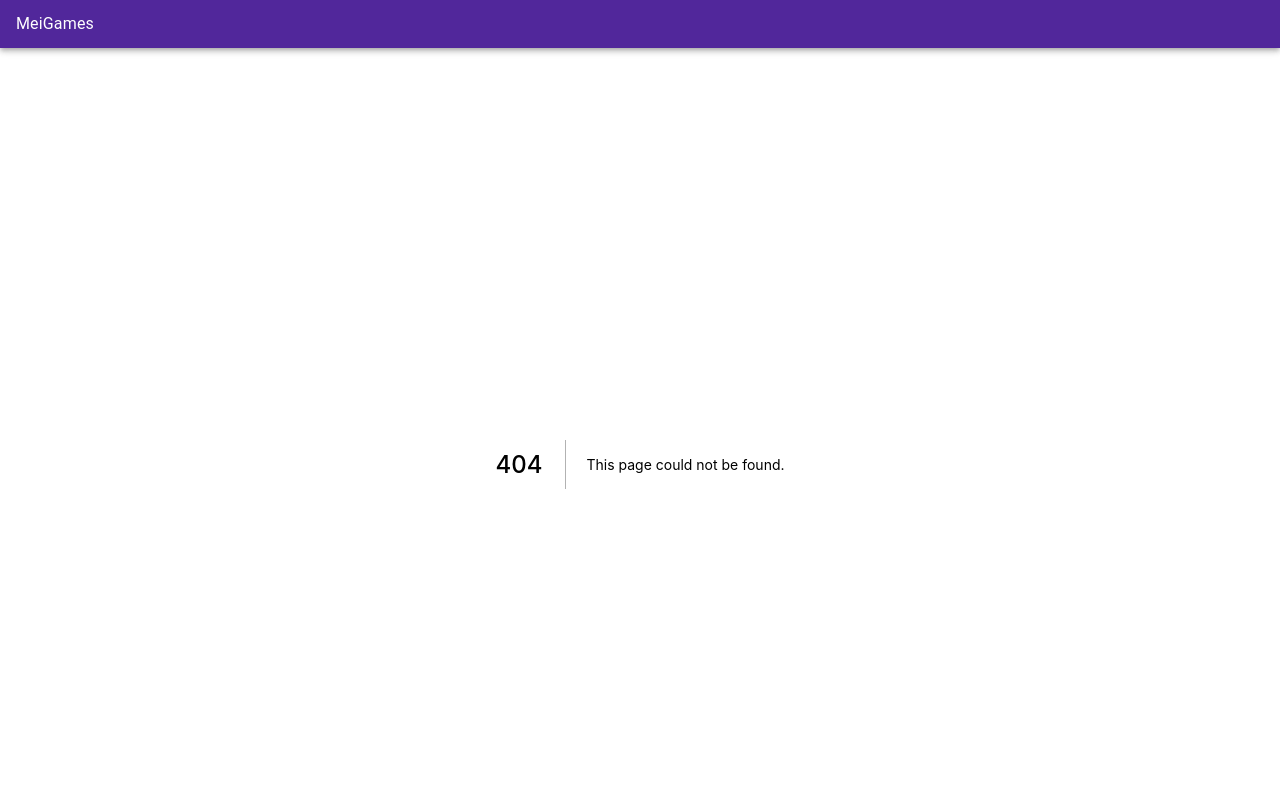
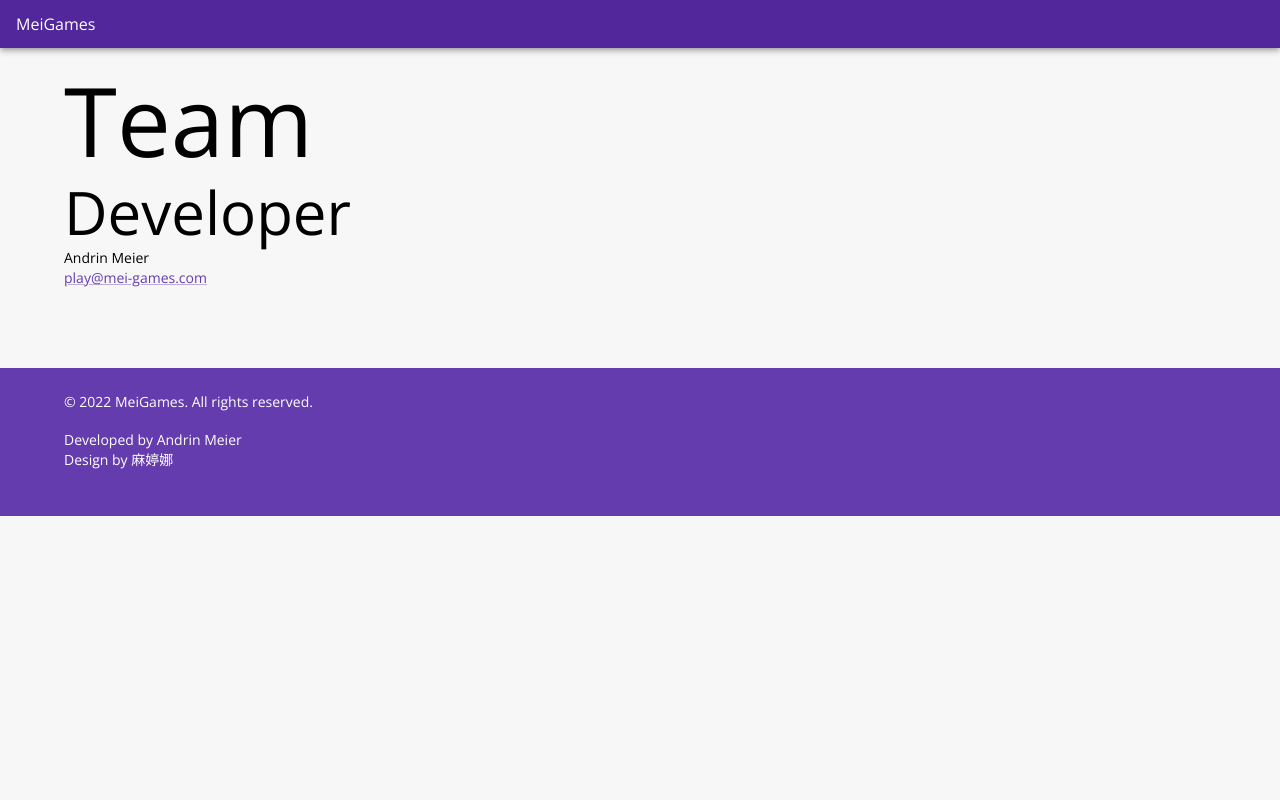
Before and after one commit to andrinmeier/meigames-webapp, a Next.js app: page /team in a window 1280 px wide. Before the commit this address had no page. Shown: the top 800 px of the page. Built offline with nearby package versions, Linux system fonts and the light colour scheme.

Commit message:
add open sans as font and custom email addresses

```diff
--- a/components/Footer.tsx
+++ b/components/Footer.tsx
@@ -2,7 +2,7 @@ import Box from "@mui/material/Box";
 import Container from "@mui/material/Container";
 import Typography from "@mui/material/Typography";
 import GitHubIcon from '@mui/icons-material/GitHub';
-import { IconButton } from "@mui/material";
+import { IconButton, Link } from "@mui/material";
 
 const Footer = () => {
     return (
@@ -14,9 +14,12 @@ const Footer = () => {
                 paddingBottom: 3
             }}>
                 <Container>
-                    <Typography>© 2022 MeiGames. All rights reserved.</Typography>
+                    <Typography variant="body2">© 2022 MeiGames. All rights reserved.</Typography>
+                    <br/>
+                    <Typography variant="body2"><Link color="inherit" underline="none" href="mailto:play@mei-games.com">Developed by Andrin Meier</Link></Typography>
+                    <Typography variant="body2"><Link color="inherit" underline="none" href="mailto:designer@mei-games.com">Design by 麻婷娜</Link></Typography>
                 </Container>
-            </Box>
+            </Box >
         </footer >
     )
 }
--- a/pages/_app.tsx
+++ b/pages/_app.tsx
@@ -16,7 +16,21 @@ const theme = createTheme({
       light: '#3F9142',
       dark: '#0E5814'
     },
-  }
+  },
+  typography: {
+    fontFamily: [
+      'Open Sans',
+      'BlinkMacSystemFont',
+      '"Segoe UI"',
+      'Roboto',
+      '"Helvetica Neue"',
+      'Arial',
+      'sans-serif',
+      '"Apple Color Emoji"',
+      '"Segoe UI Emoji"',
+      '"Segoe UI Symbol"',
+    ].join(','),
+  },
 });
 
 const MyApp = ({ Component, pageProps }: AppProps) => {
--- /dev/null
+++ b/pages/_document.tsx
@@ -0,0 +1,22 @@
+import Document, { Html, Head, Main, NextScript } from 'next/document'
+
+class MyDocument extends Document {
+    render() {
+        return (
+            <Html>
+                <Head>
+                    <link
+                        href="https://fonts.googleapis.com/css2?family=Open+Sans&display=optional"
+                        rel="stylesheet"
+                    />
+                </Head>
+                <body>
+                    <Main />
+                    <NextScript />
+                </body>
+            </Html>
+        )
+    }
+}
+
+export default MyDocument
--- a/pages/index.tsx
+++ b/pages/index.tsx
@@ -25,7 +25,9 @@ const Home: NextPage = () => {
           key="desc"
         />
       </Head>
-      <h1>Welcome to MeiGames!</h1>
+      <Typography variant="h1">
+        Games
+      </Typography>
       <Card sx={{ maxWidth: 345, padding: 3 }}>
         <Link href="/games/snake2d" passHref>
           <CardActionArea>
--- /dev/null
+++ b/pages/team/index.tsx
@@ -0,0 +1,37 @@
+import type { NextPage } from 'next'
+import Head from 'next/head'
+import Typography from '@mui/material/Typography';
+import { Link } from '@mui/material';
+
+const ImpressumPage: NextPage = () => {
+  return (
+    <div>
+      <Head>
+        <title>Snake2D | MeiGames</title>
+        <link
+          rel="canonical"
+          href="https://mei-games.com/impressum"
+          key="canonical"
+        />
+        <meta
+          name="description"
+          content="The team behind mei-games.com"
+          key="desc"
+        />
+      </Head>
+      <Typography variant="h1">
+        Team
+      </Typography>
+      <Typography variant="h2">
+        Developer
+      </Typography>
+      <Typography variant="body2">
+        Andrin Meier
+        <br/>
+        <Link href="mailto:play@mei-games.com">play@mei-games.com</Link>
+      </Typography>
+    </div>
+  )
+}
+
+export default ImpressumPage;
--- a/styles/globals.css
+++ b/styles/globals.css
@@ -1,8 +1,5 @@
 body {
   margin: 0;
-  font-family: "Roboto", -apple-system, BlinkMacSystemFont, "Segoe UI", "Oxygen",
-    "Ubuntu", "Cantarell", "Fira Sans", "Droid Sans", "Helvetica Neue", "Arial",
-    sans-serif;
   -webkit-font-smoothing: antialiased;
   -moz-osx-font-smoothing: grayscale;
   background-color: #f7f7f7;
```
